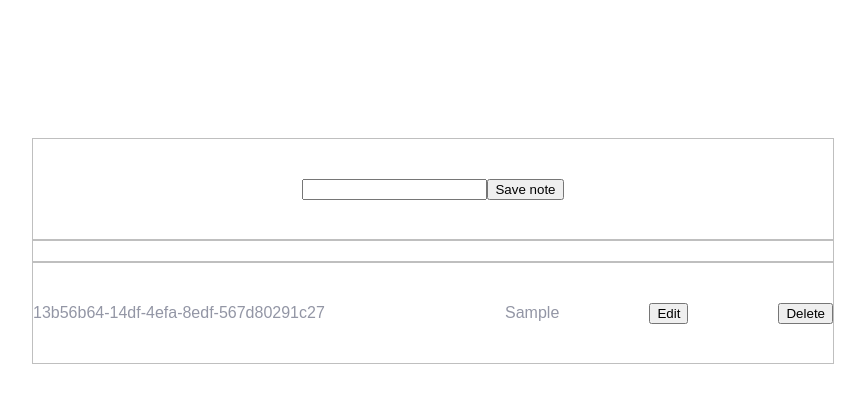
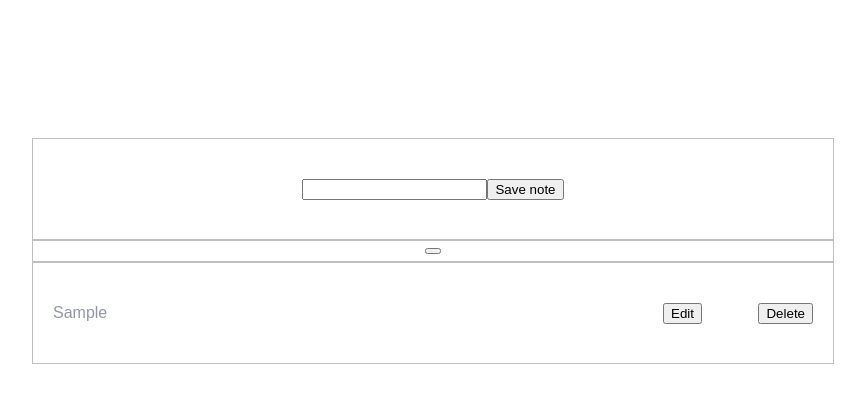
Before and after one commit to JMSBRN/text-editor-for-notes-with-tags, a React (Create React App) app: page / in a window 1280 px wide. Both pictures are taken after typing "Sample" into the empty fields and a click on the button "Save note". Shown: the top 402 px of the page, without its empty margins (208-1073 px from the left). Built offline with nearby package versions, Linux system fonts and the light colour scheme.

Commit message:
feat: created logic for "filter notes  with tags"  functional

```diff
--- a/src/components/note-editor/NoteEditor.tsx
+++ b/src/components/note-editor/NoteEditor.tsx
@@ -26,6 +26,7 @@ function NoteEditor() {
           id: uniqId,
           content: contentWithoutHash,
           isEdit: false,
+          hidden: false,
           tag: { id: uniqId, text },
         })
       );
--- a/src/components/note-list/NoteList.tsx
+++ b/src/components/note-list/NoteList.tsx
@@ -6,7 +6,12 @@ import {
   selectNotes,
   setisEditMode,
 } from '../../features/notes/notesSlice.ts';
-import { NoteListStyled, NoteStyled } from './NoteListStyle.ts';
+import {
+  NoteListStyled,
+  NoteStyled,
+  ContentStyled,
+  ButtonsContainer,
+} from './NoteListStyle.ts';
 import { useAppDispatch } from '../../hooks/storeHooks.ts';
 import { Note } from '../../features/notes/interfaces.ts';
 import {
@@ -18,13 +23,11 @@ function NoteList() {
   const { notes } = useSelector(selectNotes);
   const dispatch = useAppDispatch();
   const [isTagMode, setIsTagMode] = useState<boolean>(false);
-  const [tagModeText, setTagModetext] = useState<string>('');
 
   const handlEditNote = (note: Note) => {
     dispatch(editNote(note));
     dispatch(setisEditMode(note));
     setIsTagMode(false);
-    setTagModetext('');
   };
   const handleChangeNoteContent = (
     e: React.ChangeEvent<HTMLInputElement>,
@@ -51,7 +54,6 @@ function NoteList() {
     note: Note
   ) => {
     const { value } = e.target;
-    setTagModetext(value);
     const { tag } = note;
     const { id } = tag;
     const text = cutSymbolIfExist(value, '#');
@@ -64,15 +66,29 @@ function NoteList() {
   return (
     <NoteListStyled>
       {notes.map((el) => (
-        <NoteStyled key={el.id}>
-          <p>{el.id}</p>
-          <br />
-          <p>{`${el.content} ${el.tag.text}`}</p>
+        <div key={el.id}>
+          {!el.hidden && (
+            <NoteStyled>
+              <ContentStyled>
+                {el.content}
+                <span
+                  style={
+                    el.isEdit
+                      ? {
+                          backgroundColor: 'yellow',
+                          padding: '0 3px',
+                        }
+                      : undefined
+                  }
+                >
+                  {el.tag.text}
+                </span>
+              </ContentStyled>
               {el.isEdit &&
                 (isTagMode ? (
                   <input
                     type="text"
-                value={el.tag.text || tagModeText}
+                    value={el.tag.text}
                     onChange={(e) => handleChangeNoteTagTex(e, el)}
                   />
                 ) : (
@@ -82,13 +98,17 @@ function NoteList() {
                     onChange={(e) => handleChangeNoteContent(e, el)}
                   />
                 ))}
+              <ButtonsContainer>
                 <button type="button" onClick={() => handlEditNote(el)}>
                   {el.isEdit ? 'Save' : 'Edit'}
                 </button>
                 <button type="button" onClick={() => handleDeleteNote(el)}>
                   Delete
                 </button>
+              </ButtonsContainer>
             </NoteStyled>
+          )}
+        </div>
       ))}
     </NoteListStyled>
   );
--- a/src/components/note-list/NoteListStyle.ts
+++ b/src/components/note-list/NoteListStyle.ts
@@ -14,3 +14,22 @@ export const NoteStyled = styled.div`
   align-items: center;
   justify-content: space-between;
 `;
+export const ContentStyled = styled.div`
+  margin-left: 20px;
+  width: 300px;
+  height: 100px;
+  overflow-y: auto;
+  overflow-x: hidden;
+  word-break: break-all;
+  display: flex;
+  align-items: center;
+  justify-content: flex-start;
+`;
+
+export const ButtonsContainer = styled.div`
+  width: 150px;
+  margin-right: 20px;
+  display: flex;
+  align-items: center;
+  justify-content: space-between;
+`;
--- a/src/components/tag-list/TagList.tsx
+++ b/src/components/tag-list/TagList.tsx
@@ -1,15 +1,36 @@
-import React from 'react';
+import React, { useState } from 'react';
 import TagListStyled from './TagListStyle.ts';
-import { useAppSelector } from '../../hooks/storeHooks.ts';
-import { selectNotes } from '../../features/notes/notesSlice.ts';
+import { useAppDispatch, useAppSelector } from '../../hooks/storeHooks.ts';
+import { editNote, selectNotes } from '../../features/notes/notesSlice.ts';
+import type { Note } from '../../features/notes/interfaces.ts';
 
 function TagList() {
   const { notes, tag } = useAppSelector(selectNotes);
+  const dispatch = useAppDispatch();
+
+  const handleFilterTags = (
+    e: React.MouseEvent<HTMLButtonElement, MouseEvent>,
+    note: Note
+  ) => {
+    const { id, hidden } = note;
+    if (e.currentTarget.id === id) {
+      dispatch(editNote({ ...note, hidden: !hidden }));
+    }
+  };
+
   return (
     <TagListStyled>
       {tag.text && <div className="">{tag.text}</div>}
       {notes.map((el) => (
-        <div key={el.content + el.id}>{el.tag.text}</div>
+        <button
+          type="button"
+          id={el.id}
+          style={el.hidden ? { backgroundColor: 'white' } : undefined}
+          key={el.content + el.id}
+          onClick={(e) => handleFilterTags(e, el)}
+        >
+          {el.tag.text}
+        </button>
       ))}
     </TagListStyled>
   );
--- a/src/features/notes/interfaces.ts
+++ b/src/features/notes/interfaces.ts
@@ -8,4 +8,5 @@ export interface Note {
   content: string;
   isEdit: boolean;
   tag: NoteTag;
+  hidden?: boolean;
 }
--- a/src/features/notes/notesSlice.ts
+++ b/src/features/notes/notesSlice.ts
@@ -14,6 +14,10 @@ const notesSlice = createSlice({
   name: 'notes',
   initialState,
   reducers: {
+    setNotes: (state, action) => {
+      const s = state;
+      s.notes = action.payload;
+    },
     setTextTag: (state, action: PayloadAction<string>) => {
       const s = state;
       s.tag.text = action.payload;
@@ -29,11 +33,12 @@ const notesSlice = createSlice({
       }
     },
     editNote: (state, action: PayloadAction<Note>) => {
-      const { id, content, tag } = action.payload;
+      const { id, content, tag, hidden } = action.payload;
       const note = state.notes.find((n) => n.id === id);
       if (note) {
         note.content = content;
         note.tag = tag;
+        note.hidden = hidden;
       }
     },
     deleteNote: (state, action: PayloadAction<string>) => {
@@ -43,7 +48,13 @@ const notesSlice = createSlice({
   },
 });
 
-export const { setTextTag, setisEditMode, addNote, editNote, deleteNote } =
-  notesSlice.actions;
+export const {
+  setNotes,
+  setTextTag,
+  setisEditMode,
+  addNote,
+  editNote,
+  deleteNote,
+} = notesSlice.actions;
 export const selectNotes = (state: RootState) => state.notes;
 export default notesSlice.reducer;
```
Lines whose indentation alone changed are shown as unchanged.
